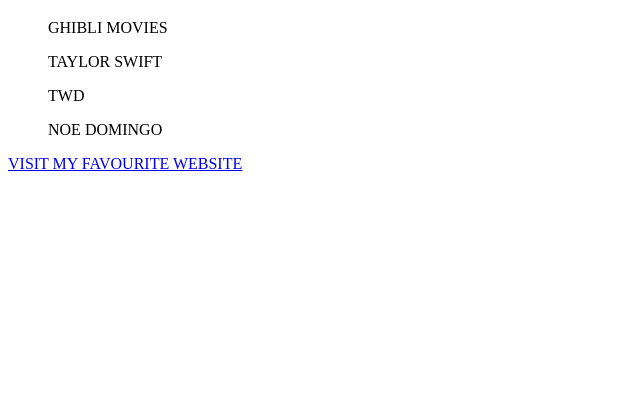
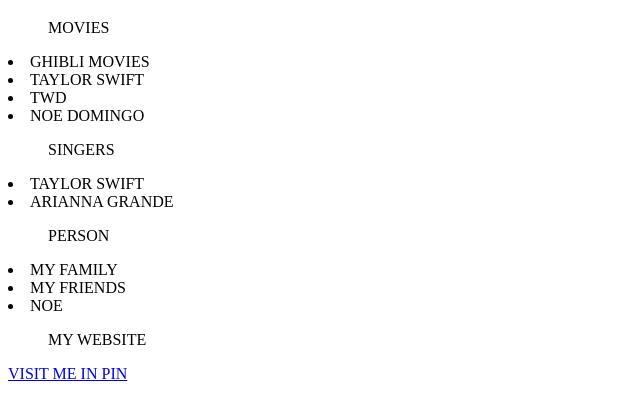
Before and after one commit to preciousInquig/webdev, a plain HTML site: page lab4/favourites.html in a window 1280 px wide. Shown: the part 61-478 px from the top of the page, without its empty margins (0-640 px from the left). Drawn offline with Linux system fonts and the light colour scheme.

Commit message:
updated favourite, about, and wireframe

```diff
--- a/lab4/favourites.html
+++ b/lab4/favourites.html
@@ -2,10 +2,25 @@
 <html lang="en">
     <body>
         <h1>MY FAVOURITES</h1>
-        <ol>GHIBLI MOVIES</ol>
-        <ol>TAYLOR SWIFT</ol>
-        <ol>TWD</ol>
-        <ol>NOE DOMINGO</ol>
-            <a href="https://ph.pinterest.com/saekurahime/" target="_blank">VISIT MY FAVOURITE WEBSITE</a>
+        <OL>MOVIES</OL>
+            <li>GHIBLI MOVIES</li>
+            <li>TAYLOR SWIFT</li>
+            <li>TWD</li>
+            <li>NOE DOMINGO</li>
+        </OL>
+
+        <OL>SINGERS</OL>
+            <li>TAYLOR SWIFT</li>
+            <li>ARIANNA GRANDE</li>
+        </OL>
+
+        <OL>PERSON</OL>
+            <li>MY FAMILY</li>
+            <li>MY FRIENDS</li>
+            <li>NOE</li>
+        </OL>
+
+        <OL>MY WEBSITE</OL>
+            <a href="https://ph.pinterest.com/saekurahime/" target="_blank">VISIT ME IN PIN</a>
     </body>
 </html>
```
Also changed, not shown: lab4/about.html (+4 -2 lines), lab4/wireframe.html (added, +12 -0 lines).
